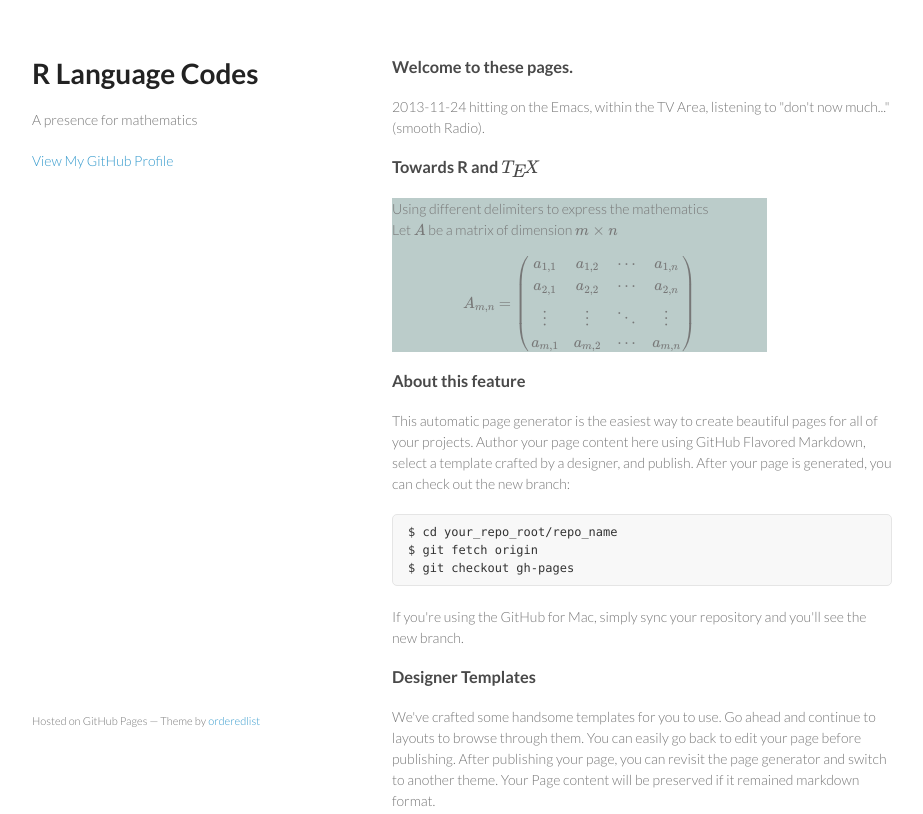
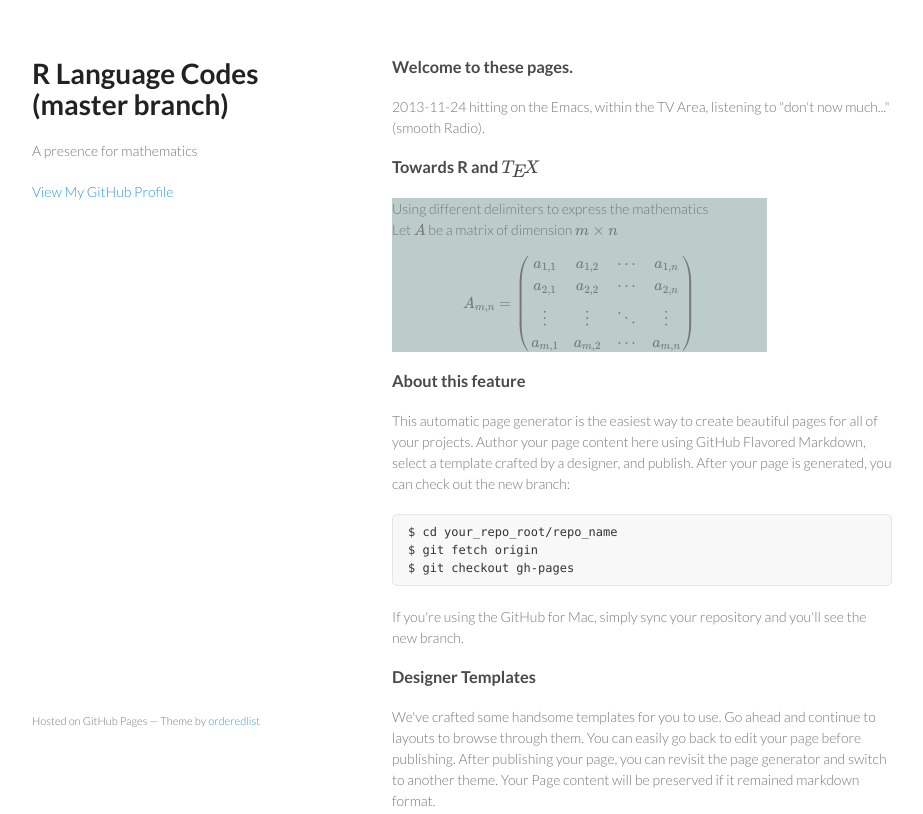
Before and after one commit to rCooDr/rCooDr.github.io, a plain HTML site: page index.html in a window 1280 px wide. Shown: the top 814 px of the page, without its empty margins (178-1101 px from the left). Drawn offline with nearby package versions, Linux system fonts and the light colour scheme; some packages are replaced by stand-ins of ours.

Commit message:
to see which branch is cisible

```diff
--- a/index.html
+++ b/index.html
@@ -18,7 +18,7 @@
   <body>
     <div class="wrapper">
       <header>
-        <h1>R Language Codes</h1>
+        <h1>R Language Codes (master branch)</h1>
         <p>A presence for mathematics</p>
 
 
```
